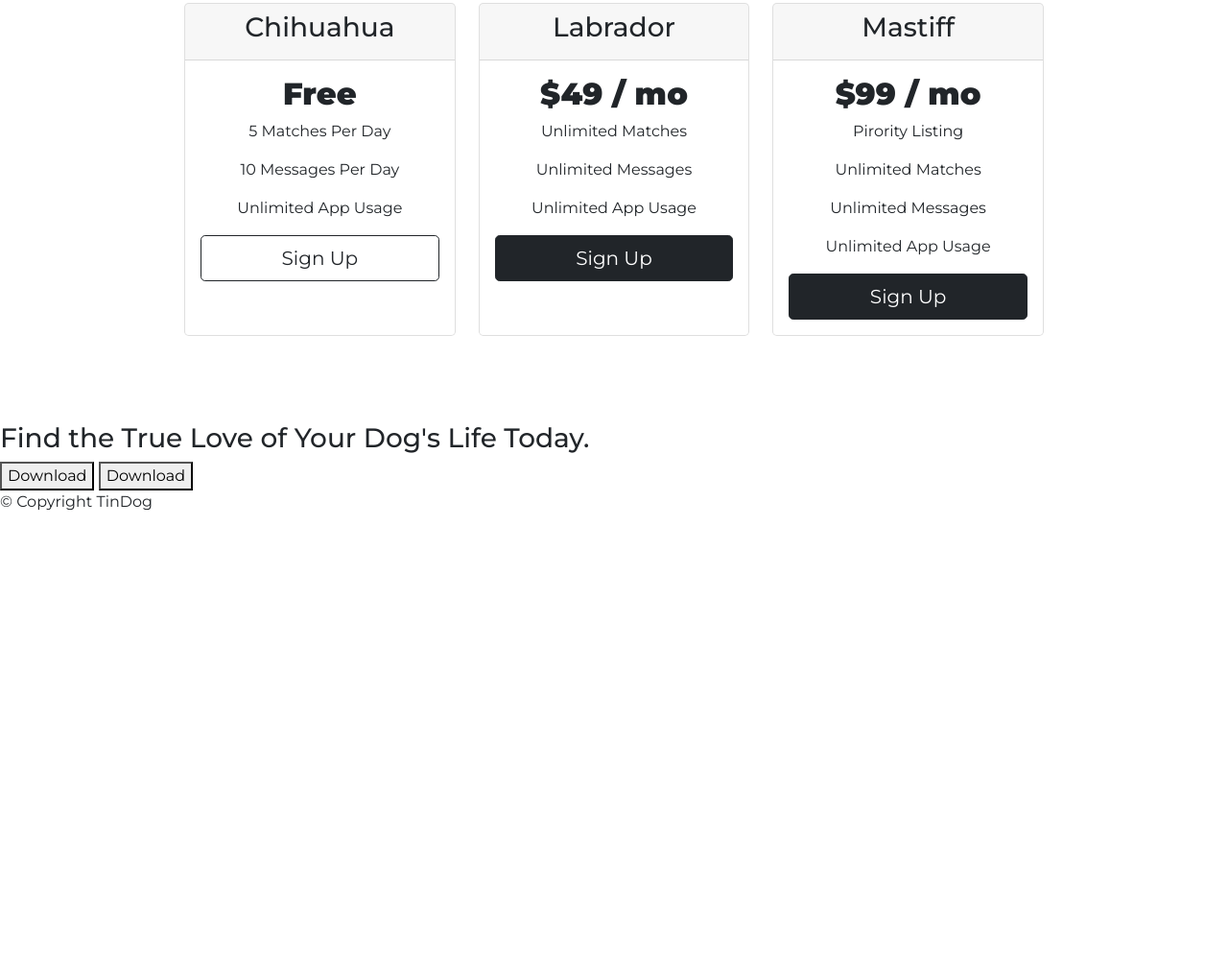
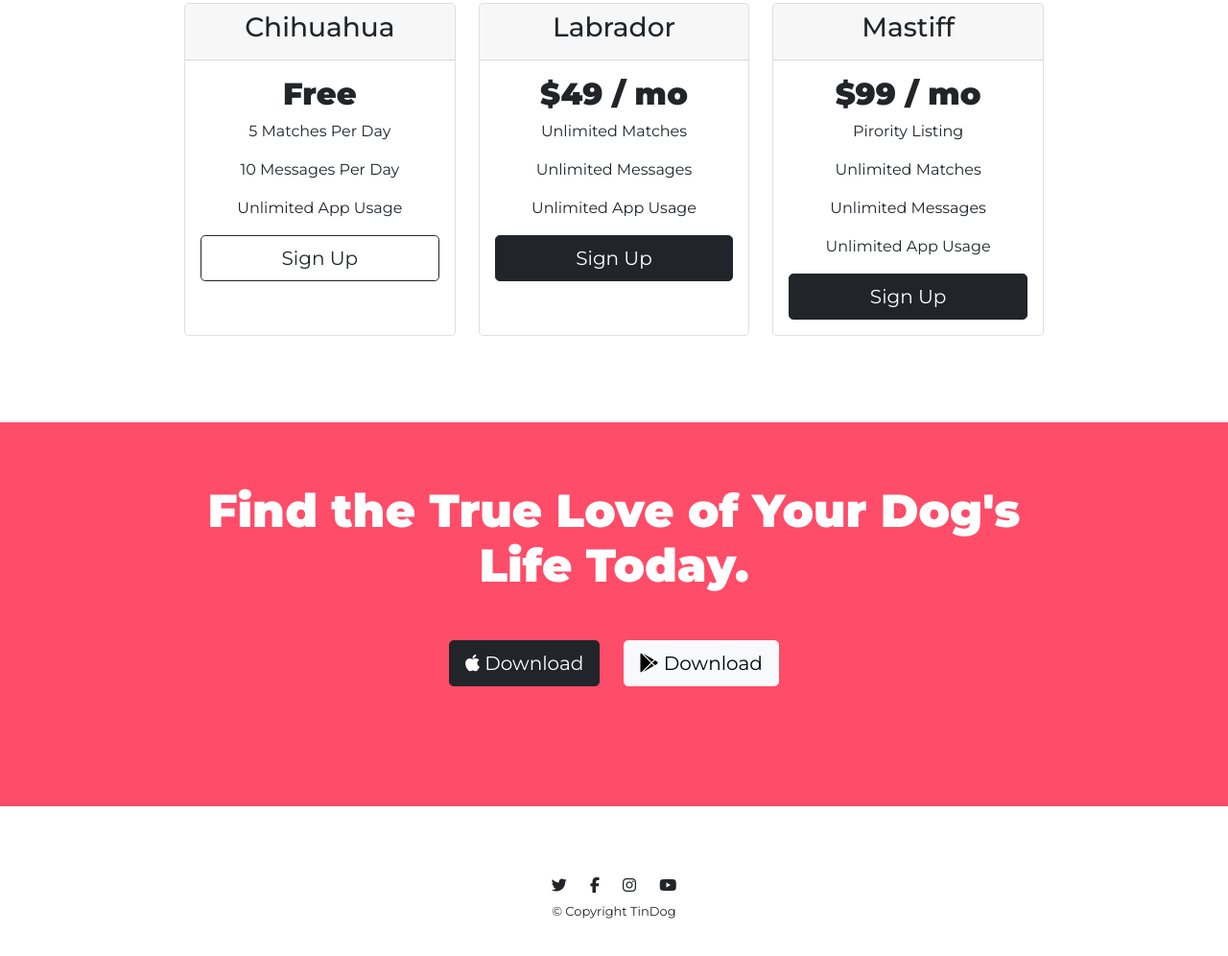
Before and after one commit to zoetlam/minidog, a plain HTML site: page index.html in a window 1280 px wide. Shown: the part 1925-2921 px from the top of the page at 96% size. Before the commit the page ends 2476 px from the top, so only its background shows below. Drawn offline with nearby package versions, Linux system fonts and the light colour scheme.

Commit message:
Add files via upload

```diff
--- a/css/styles.css
+++ b/css/styles.css
@@ -119,3 +119,36 @@ h2 {
 #pricing{
   padding: 7% 15%;
 }
+
+#cta{
+  min-height: 400px;
+  background-color: #ff4c68;
+  text-align: center;
+  padding: 5% 15% 3%;
+}
+
+#cta h3{
+  color: #fff;
+  font-size: 3rem;
+  font-weight: bolder;
+}
+#cta button{
+  margin: 40px 10px;
+}
+/* footer */
+#footer{
+  text-align: center;
+  min-height: 150px;
+  padding: 5% 15% 3%;
+}
+
+#footer div i{
+  padding: 10px;
+  cursor: pointer;
+}
+#footer div i:hover{
+  color: #ff4c68;
+}
+#footer p{
+  font-size: small;
+}
--- a/index.html
+++ b/index.html
@@ -185,8 +185,8 @@
   <section id="cta">
 
     <h3>Find the True Love of Your Dog's Life Today.</h3>
-    <button type="button">Download</button>
-    <button type="button">Download</button>
+    <button type="button" class="btn btn-lg btn-dark"><i class="fab fa-apple"></i> Download</button>
+    <button type="button" class="btn btn-lg btn-light"><i class="fab fa-google-play"></i> Download</div></button>
 
   </section>
 
@@ -194,6 +194,12 @@
   <!-- Footer -->
 
   <footer id="footer">
+    <div class="container">
+      <i class="fab fa-twitter"></i>
+      <i class="fab fa-facebook-f"></i>
+      <i class="fab fa-instagram "></i>
+      <i class="fab fab fa-youtube "></i>
+    </div>
 
     <p>© Copyright TinDog</p>
 
```
